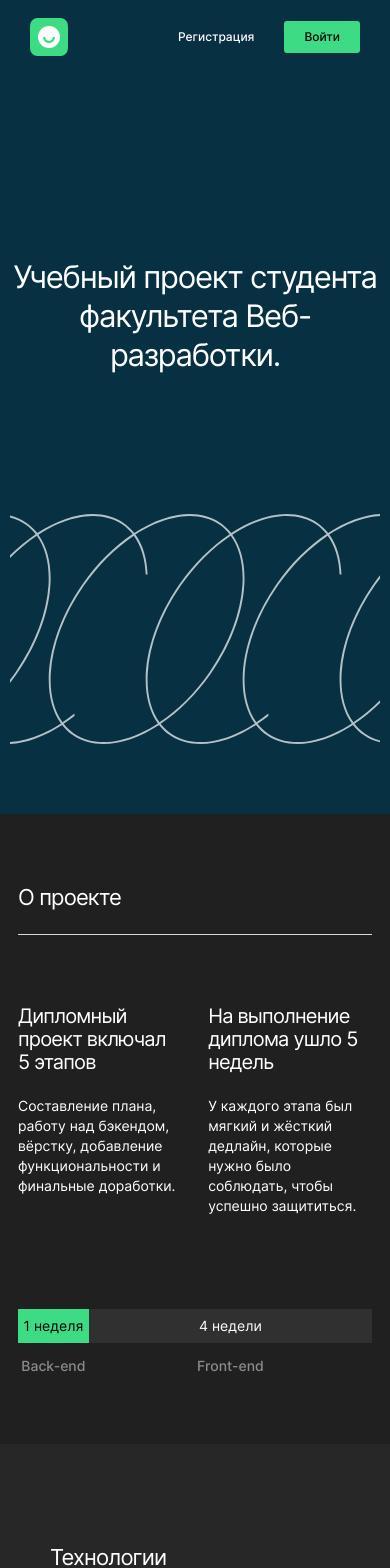
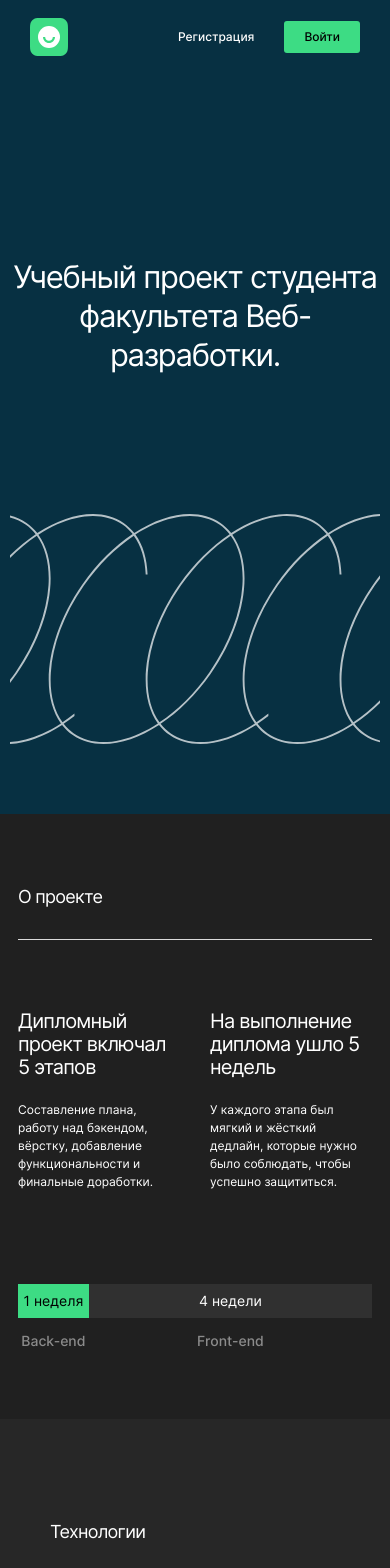
Before and after one commit to m-golovatenko/movies-explorer-frontend, a React (Create React App) app: page / in a window 390 px wide. Shown: the top 1568 px of the page. Built offline with nearby package versions, Linux system fonts and the light colour scheme.

Commit message:
feat: add tablet layout to about project section

```diff
--- a/src/components/Main/AboutProject/AboutProject.css
+++ b/src/components/Main/AboutProject/AboutProject.css
@@ -18,6 +18,7 @@
   display: flex;
   flex-direction: column;
   gap: 26px;
+  width: 100%;
 }
 
 .about-project__list-item-title {
@@ -81,6 +82,11 @@
 }
 
 @media (max-width: 768px) {
+  .about-project {
+    padding-top: 90px;
+    padding-bottom: 90px;
+  }
+
   .about-project__list {
     gap: 30px;
     margin-bottom: 93px;
@@ -89,6 +95,11 @@
   .about-project__list-item {
     gap: 22px;
   }
+
+  .about-project__list-item-text {
+    font-size: 12px;
+    line-height: 18px;
+  }
 }
 
 @media (max-width: 540px) {
--- a/src/components/Main/SectionHeading/SectionHeading.css
+++ b/src/components/Main/SectionHeading/SectionHeading.css
@@ -8,3 +8,11 @@
   padding-bottom: 23px;
   border-bottom: 1px solid #dadada;
 }
+
+@media (max-width: 540px) {
+  .title {
+    font-size: 18px;
+    letter-spacing: -0.72px;
+    padding-bottom: 28px;
+  }
+}
```
